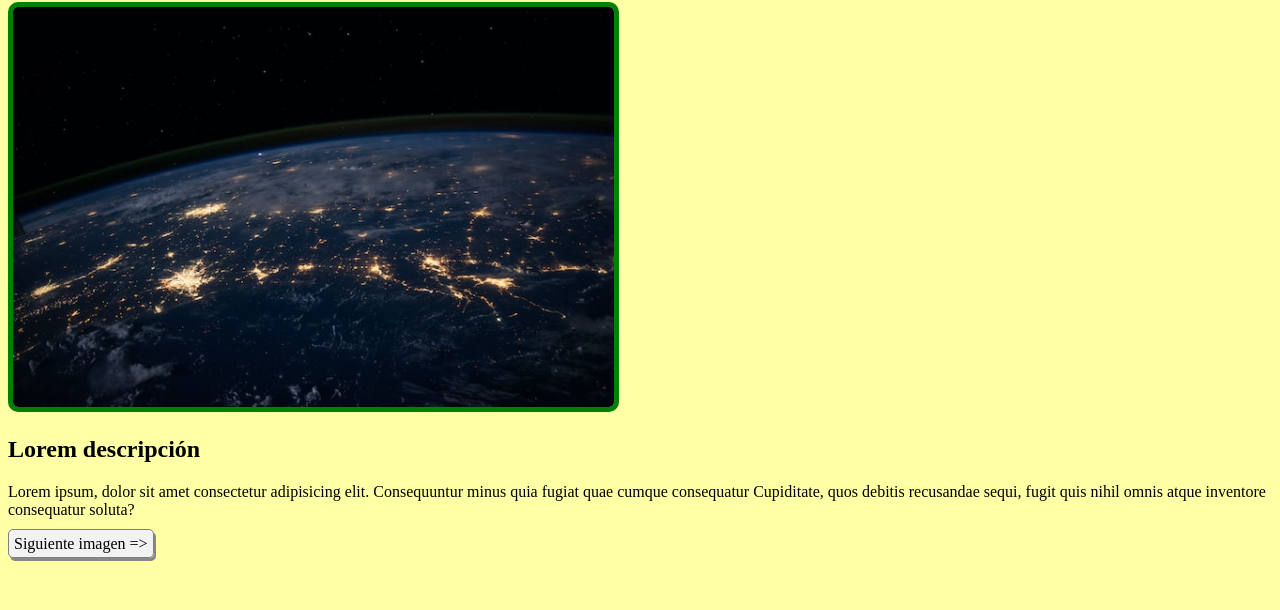
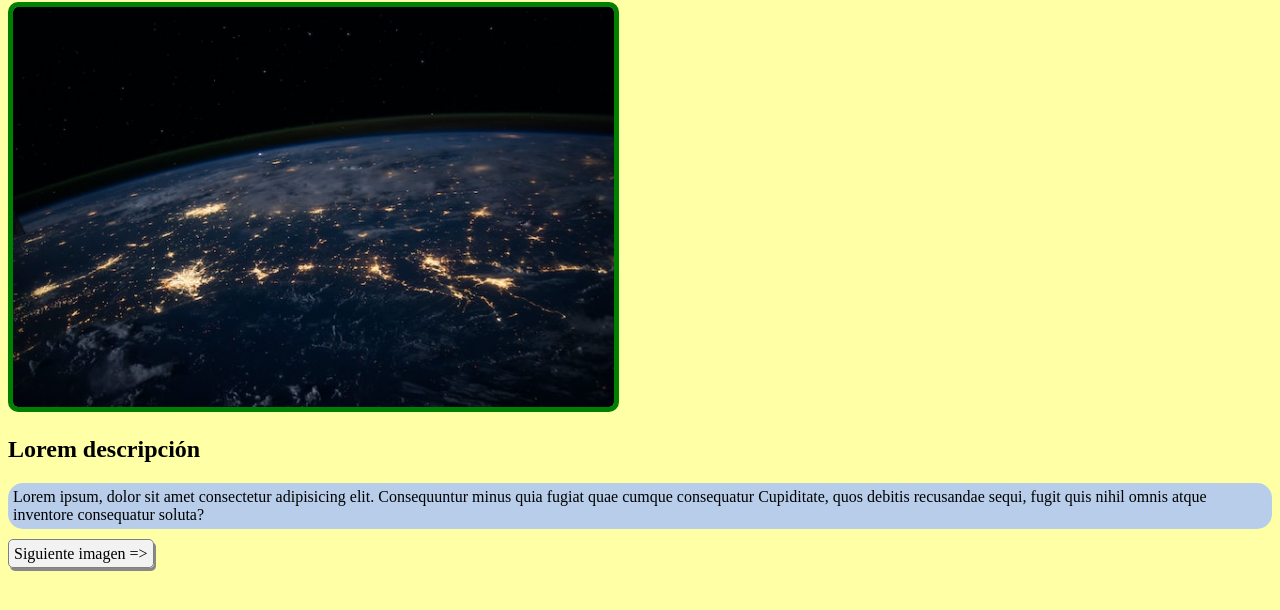
Before and after one commit to ValenDi/TallerS6, a plain HTML site: page page1.html in a window 1280 px wide. Shown: the part 78-688 px from the top of the page. Drawn offline with Linux system fonts and the light colour scheme.

Commit message:
contenedores parrafos

```diff
--- a/styles.css
+++ b/styles.css
@@ -17,3 +17,9 @@ body {
     border-radius: 5px;
     box-shadow: 2px 3px #888888;
 }
+
+p{
+    background-color: #b7cde9;
+    border-radius: 15px;
+    padding: 5px;
+}
```
